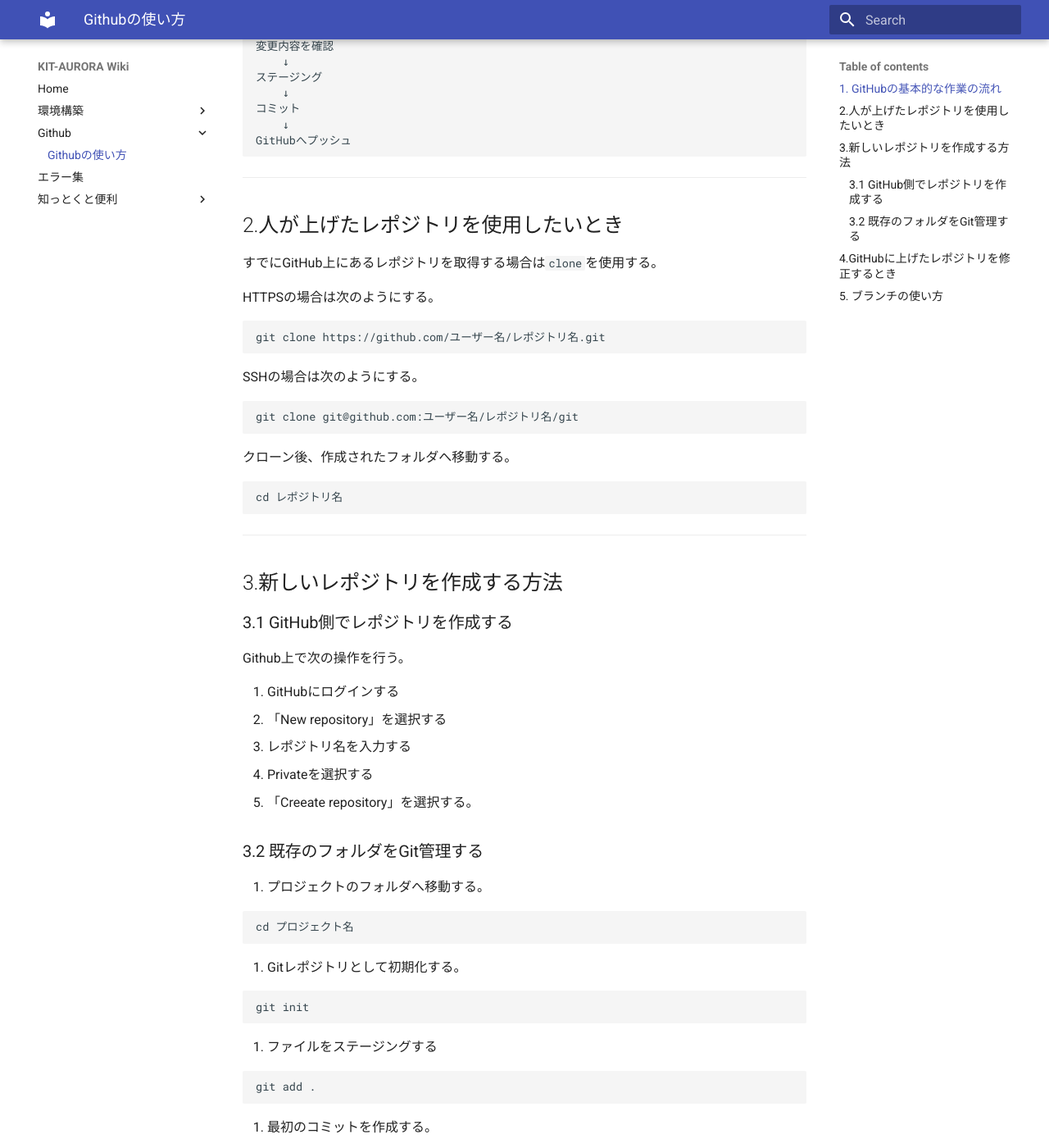
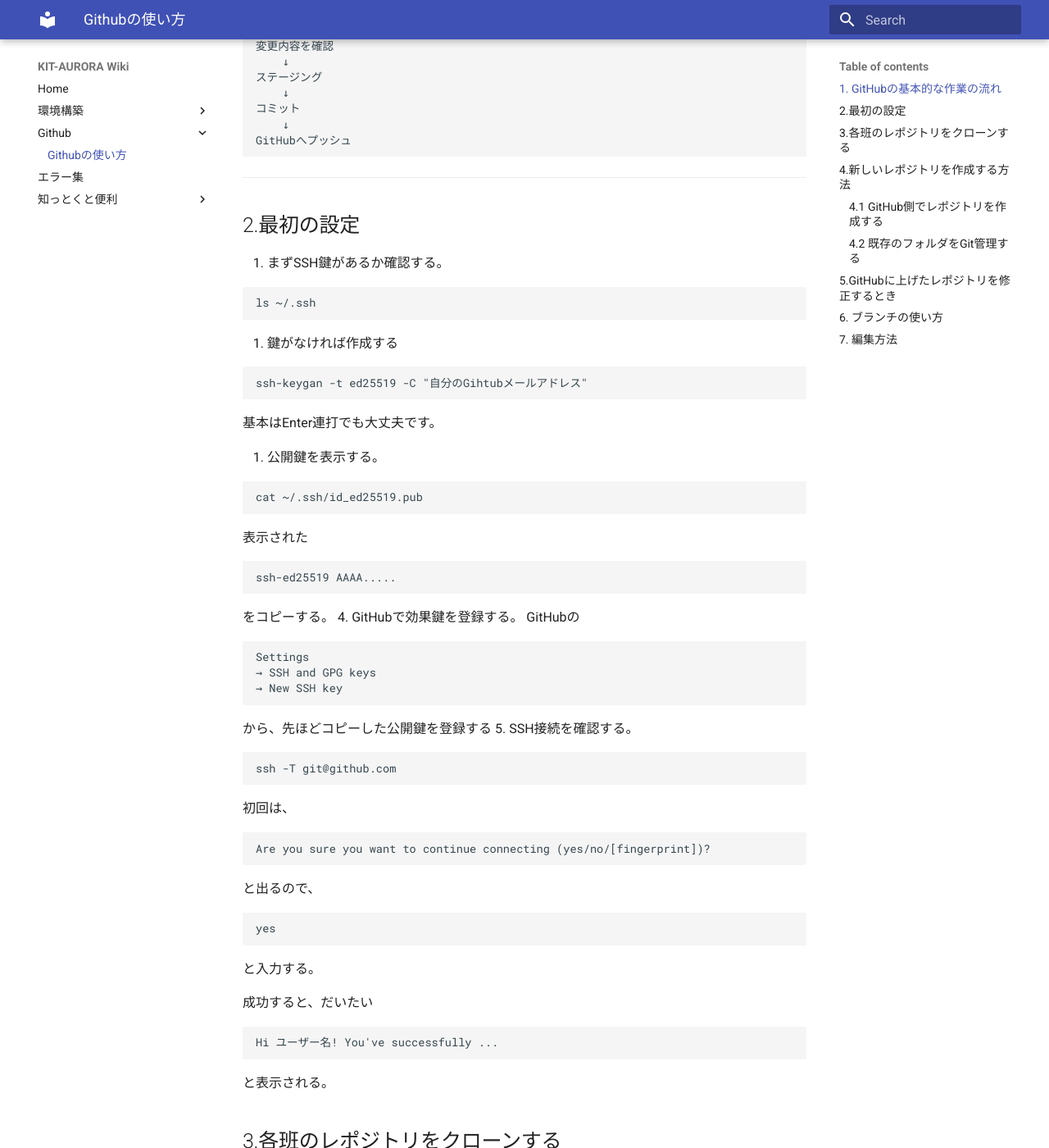
Before and after one commit to KIT-AURORA-software/aurora_wiki, an MkDocs documentation site: the page built from docs/github/using.md, in a window 1280 px wide and 1400 px high, scrolled down 339 px. Shown: the whole window at 82% size. Built offline with MkDocs 1.6.1 and Material for MkDocs 9.7.7, drawn with Linux system fonts in a browser that asks for light colours; some of the changed text lies outside the part shown.

Commit message:
Githubのあげ方について追加しました

````diff
--- a/docs/github/using.md
+++ b/docs/github/using.md
@@ -18,15 +18,65 @@
 ```
 
 ---
+## 2.最初の設定
 
-## 2.人が上げたレポジトリを使用したいとき
-すでにGitHub上にあるレポジトリを取得する場合は`clone`を使用する。
+1. まずSSH鍵があるか確認する。
+```bash
+ls ~/.ssh
+```
 
-HTTPSの場合は次のようにする。
+2. 鍵がなければ作成する
 ```bash
-git clone https://github.com/ユーザー名/レポジトリ名.git
+ssh-keygan -t ed25519 -C "自分のGihtubメールアドレス"
 ```
-SSHの場合は次のようにする。
+基本はEnter連打でも大丈夫です。
+
+3. 公開鍵を表示する。
+```bash
+cat ~/.ssh/id_ed25519.pub
+```
+表示された
+```
+ssh-ed25519 AAAA.....
+```
+をコピーする。
+4. GitHubで効果鍵を登録する。
+GitHubの
+```
+Settings
+→ SSH and GPG keys
+→ New SSH key
+```
+から、先ほどコピーした公開鍵を登録する
+5. SSH接続を確認する。
+```bash
+ssh -T git@github.com
+```
+初回は、
+```
+Are you sure you want to continue connecting (yes/no/[fingerprint])?
+```
+と出るので、
+```
+yes
+```
+と入力する。
+
+成功すると、だいたい
+```
+Hi ユーザー名! You've successfully ...
+```
+と表示される。
+
+## 3.各班のレポジトリをクローンする
+1.ワーキングスペースを作成する。
+```bash
+mkdir -p ~/ワーキングスペース名/src
+cd ~/ワーキングスペース名/src
+```
+GitHub上にある各班のレポジトリを取得する。<br>
+レポジトリはsrcの下にクローンする
+SSHの場合次のようにする。
 ```bash
 git clone git@github.com:ユーザー名/レポジトリ名/git
 ```
@@ -35,10 +85,15 @@
 ```bash
 cd レポジトリ名
 ```
+
+※HTTPSクローンの場合は次のようにする。<br>
+```bash
+git clone https://github.com/ユーザー名/レポジトリ名.git
+```
 ---
 
-## 3.新しいレポジトリを作成する方法
-### 3.1 GitHub側でレポジトリを作成する
+## 4.新しいレポジトリを作成する方法
+### 4.1 GitHub側でレポジトリを作成する
 
 Github上で次の操作を行う。
 
@@ -49,7 +104,7 @@
 5. 「Creeate repository」を選択する。
 
 
-### 3.2 既存のフォルダをGit管理する
+### 4.2 既存のフォルダをGit管理する
 1. プロジェクトのフォルダへ移動する。
 
 ```bash
@@ -80,7 +135,7 @@
 git push origin main
 ```
 
-## 4.GitHubに上げたレポジトリを修正するとき
+## 5.GitHubに上げたレポジトリを修正するとき
 1. GitHub上の最新変更を取得する。
 ```bash
 git pull
@@ -99,7 +154,7 @@
 git push origin main
 ```
 
-## 5. ブランチの使い方
+## 6. ブランチの使い方
 ブランチは、メインのコードに影響を与えずに別の作業を進めるための機能のこと。自分の環境を作りたいときにおすすめ
 
 1. レポジトリのフォルダに移動
@@ -127,3 +182,26 @@
 ```bash
 git push -u origin 作成したブランチ名
 ```
+
+## 7. 編集方法
+1. 自分のPCをgithubに上がっている最新情報に直す
+```bash
+git pull
+```
+2. 編集したフォルダやファイルを追加する
+```bash
+git add .
+```
+基本的には上のコードで良いが、特定のファイルだけを上げたいときはそのファイルの相対パスをかく
+```bash
+git add ファイルの相対パス
+```
+3. githubに何処を編集したのかというコミットを打つ
+```bash
+git commit -m "編集内容"
+```
+4. pushを行う
+```bash
+git push origin main
+```
+5. Webのgithubに移動して自分が上げたファイルが入っているか確認する。
````
